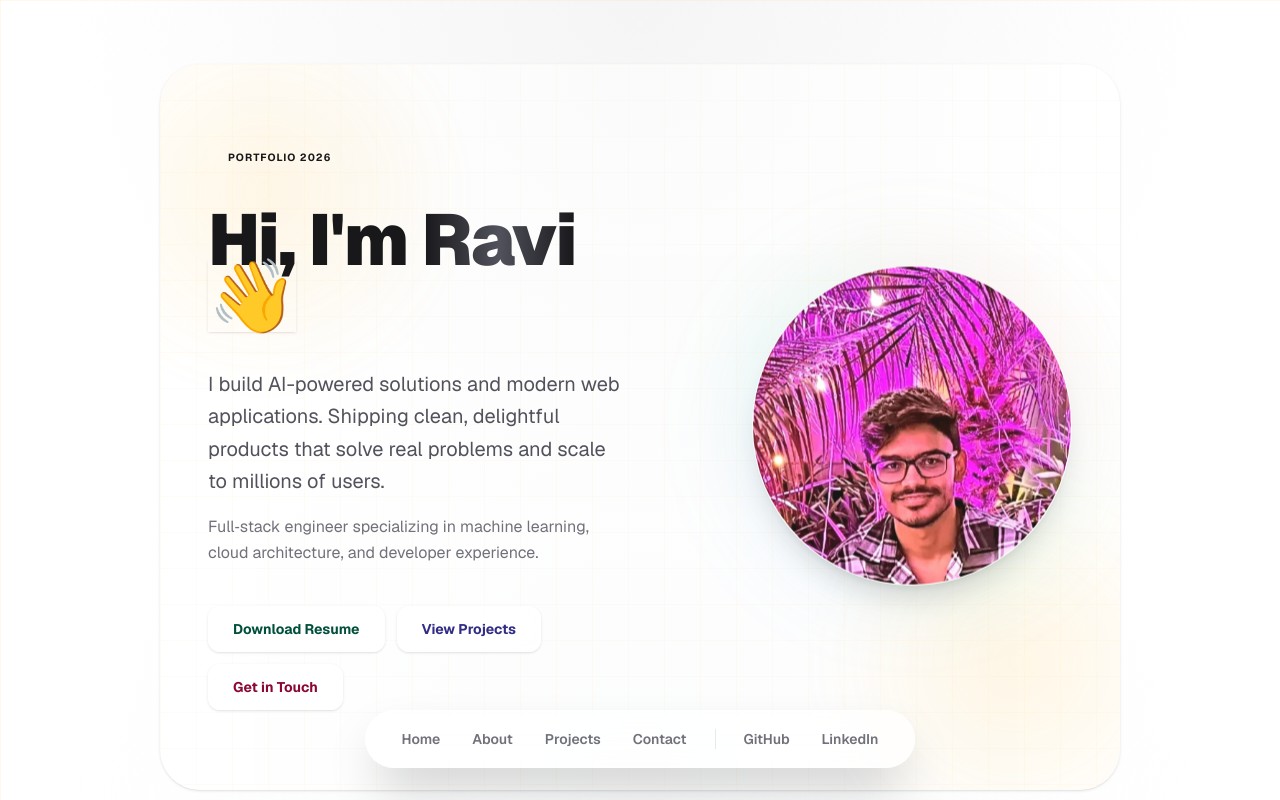
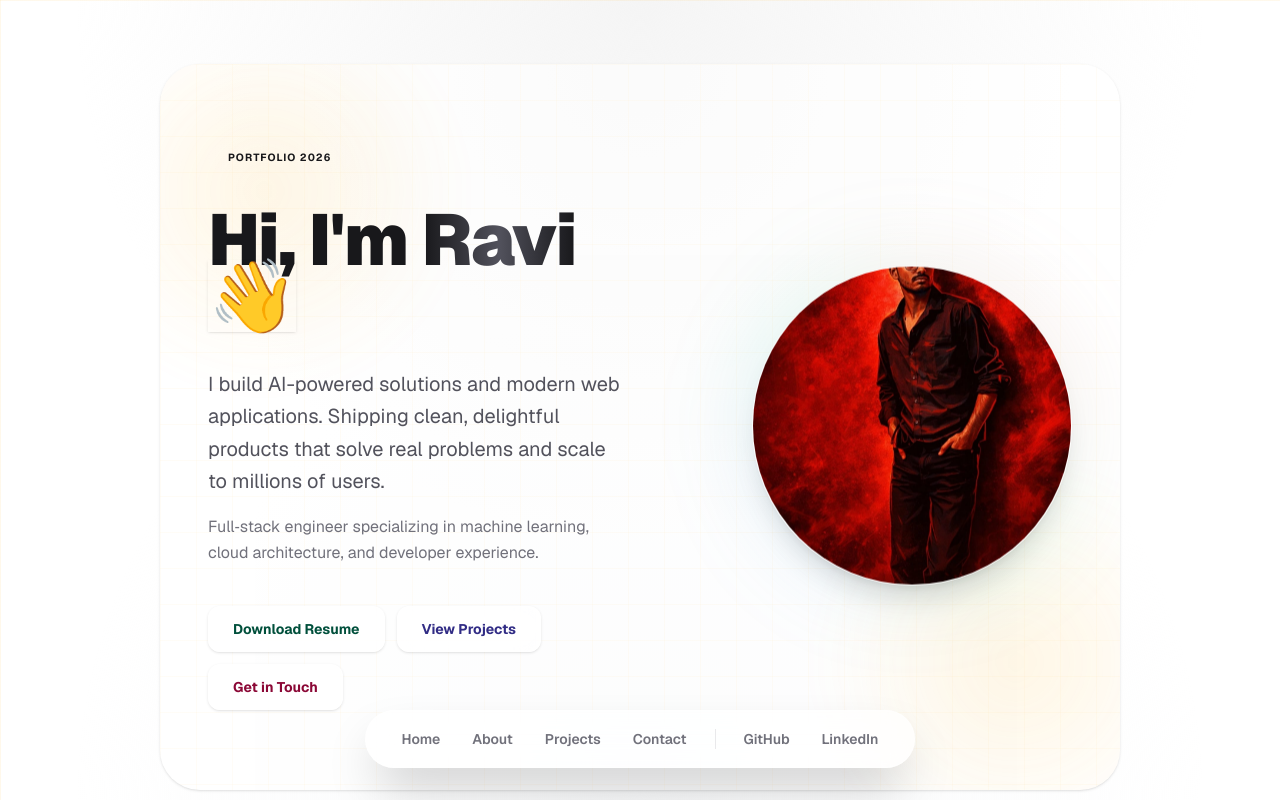
Before and after one commit to RAVIYADAV6522/ravi-portfolio, a Next.js app: page / in a window 1280 px wide. Shown: the top 800 px of the page. Built offline with nearby package versions, Linux system fonts and the light colour scheme.

Commit message:
profile updated

```diff
--- a/src/components/HeroSection.tsx
+++ b/src/components/HeroSection.tsx
@@ -67,7 +67,7 @@ export function HeroSection() {
 
               <div className="glass relative h-56 w-56 overflow-hidden rounded-full border-4 border-white shadow-xl sm:h-72 sm:w-72 lg:h-80 lg:w-80">
                 <Image
-                  src="/profile.jpeg"
+                  src="/profile1.jpeg"
                   alt="Ravi Yadav"
                   fill
                   sizes="(max-width: 768px) 224px, 320px"
```
Also changed, not shown: public/profile.jpeg (deleted), public/profile1.jpeg (added).
